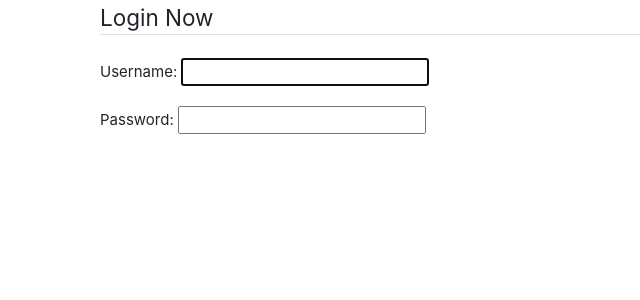
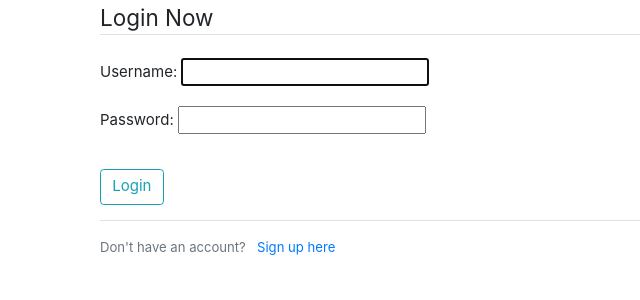
Before and after one commit to TalhaYamin171/Boimela-Project-CSE327, a Django app: page /login/ in a window 1280 px wide. Shown: the part 53-353 px from the top of the page, without its empty margins (0-640 px from the left). Run offline with Django 3.2, Linux system fonts and the light colour scheme; some libraries are stand-ins or nearby versions.

Commit message:
Finished Login Page

```diff
--- a/boimelaproject/users/templates/login.html
+++ b/boimelaproject/users/templates/login.html
@@ -10,9 +10,15 @@
       <legend class="border-bottom mb-4">Login Now</legend>
       {{ form.as_p }}
     </fieldset>
-
+    <div class="form-group">
+      <button class="btn btn-outline-info" type="submit">Login</button>
+    </div>
   </form>
-
+  <div class="border-top pt-3">
+    <small class="text-muted">Don't have an account?
+      <a class="ml-2" href="{% url 'register' %}">Sign up here</a>
+    </small>
+  </div>
 </div>
 </div>
 {% endblock content %}
```
